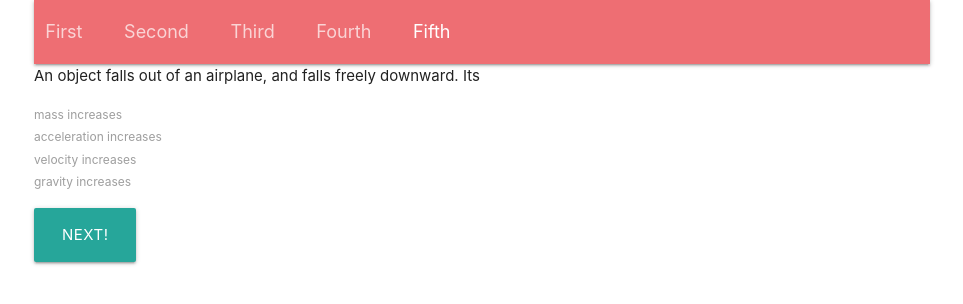
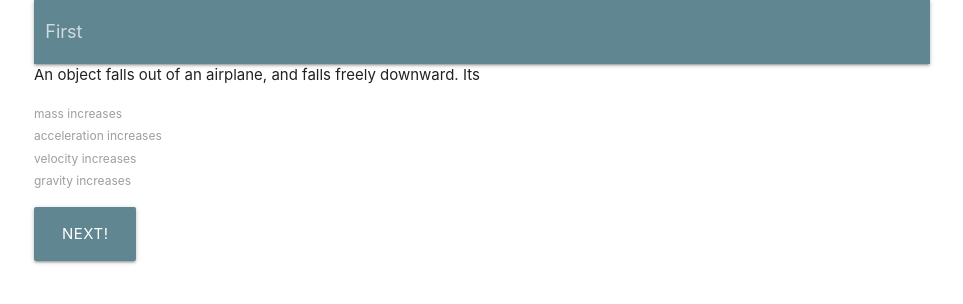
Before and after one commit to justinmarkhamlawrence/quiz, a plain HTML site: page index.html in a window 1280 px wide. Both pictures are taken after a click on the link "NEXT!". Shown: the whole page, without its empty margins (158-1121 px from the left). Drawn offline with nearby package versions, Linux system fonts and the light colour scheme.

Commit message:
all features working

```diff
--- a/css/style.css
+++ b/css/style.css
@@ -1,3 +1,11 @@
 .invis {
 	display: none;
 }
+
+.nav-wrapper {
+	background-color: #608692;
+}
+
+#next {
+	background-color: #608692;
+}
--- a/index.html
+++ b/index.html
@@ -15,65 +15,48 @@
 			<nav>
 		    <div class="nav-wrapper">
 		      <div class="col s12">
-		        <a href="#!" class="breadcrumb">First</a>
-		        <a href="#!" class="breadcrumb">Second</a>
-		        <a href="#!" class="breadcrumb">Third</a>
-		        <a href="#!" class="breadcrumb">Fourth</a>
-		        <a href="#!" class="breadcrumb">Fifth</a>
+		      	<a href="#!" class="section1 invis breadcrumb">First</a>
+		      	<a href="#!" class="section2 invis breadcrumb">Second</a>
+		   			<a href="#!" class="section3 invis breadcrumb">Third</a>
+		   			<a href="#!" class="section4 invis breadcrumb">Fourth</a>
+		   			<a href="#!" class="section5 invis breadcrumb">Fifth</a>
 		      </div>
-		    </div>
-		  </nav>
+		  	</div>
+			</nav>
 			<div class="section0 invis">
 				<h5>Introduction</h5>
 		    <p>Welcome to our Physics quiz! You will be asked five questions that will measure what you know about physics. For each question, select the correct answer and press the submit button. At the end of the quiz, we will give you a report card to let you know how well you did!</p>
 			</div>
-			<!-- <div class="divider"></div> -->
+			<form action="#">
 		  <div class="section1 invis">
-
-				<div class="question1"></div>
+		   	<div class="question1"></div>
 		    <ul></ul>
 		  </div>
-		  <!-- <div class="divider"></div> -->
 		  <div class="section2 invis">
 		  	<div class="question2"></div>
 		    <ul></ul>
 		  </div>
-		  <!-- <div class="divider"></div> -->
 		  <div class="section3 invis">
 		  	<div class="question3"></div>
 		    <ul></ul>
 		  </div>
-		  <!-- <div class="divider"></div> -->
 		  <div class="section4 invis">
 		  	<div class="question4"></div>
 		    <ul></ul>
 		  </div>
-		  <!-- <div class="divider"></div> -->
 		  <div class="section5 invis">
 		  	<div class="question5"></div>
 		    <ul></ul>
 		  </div>
-		  <!-- <div class="divider"></div>
-		  <div class="section">
-		    <h5>Section 2</h5>
-		    <p>Stuff</p>
+		  <div class="section6 invis">
+		  	<a href="#!" class="breadcrumb">Report Card</a>
+		  	<h1>Congrats! You got <span></span> out of 5 questions correct!</h1>
+		  	<a id="reset"class="waves-effect waves-light btn-large">reset</a>
 		  </div>
-		  <div class="divider"></div>
-		  <div class="section">
-		    <h5>Section 3</h5>
-    		<p>Stuff</p>
-			</div> -->
+		  </form>
 			<a id="next"class="waves-effect waves-light btn-large">next!</a>
-
-
-			<!-- <div class="divider"></div>
-			<div class="col s2 push-s10"><span class="flow-text">X / 5</span></div>
-			<button></button>
-			<div id="mainly"class="col s8 offset-s2">
-				<p>"Welcome to our game about something something! To play, click start!"</p>-->
-
-			</div>
 		</div>
+	</div>
 	</div>
 </body>
 </html>
--- a/js/app.js
+++ b/js/app.js
@@ -1,132 +1,157 @@
 $(document).ready(function() {
-
 	var q1 = [
 		"An object falls out of an airplane, and falls freely downward. Its"
 	,  {
-			a: "mass increases",
-			correct: false
+		a: "mass increases"
+
 	}, {
-			b: "acceleration increases",
-			correct: false
+		b: "acceleration increases"
+
 	}, {
-			c: "velocity increases",
-			correct: true
+		c: "velocity increases"
+
 	}, {
-			d: "gravity increases",
-			correct: false
-		}];
+		d: "gravity increases"
+
+	},
+		"velocity increases"
+	];
 
 	var q2 = [
 		"You brake suddenly. The passengers in your car lurch forward. This demonstrates"
 	, {
-			a: "gravity",
-			correct: false
+		a: "gravity"
+
 	}, {
-			b: "mass",
-			correct: false
+		b: "mass"
+
 	}, {
-			c: "good driving",
-			correct: false
+		c: "good driving"
+
 	}, {
-			d: "inertia",
-			correct: true
-		}];
+		d: "inertia"
+
+		},
+			"inertia"
+	];
 
 	var q3 = [
 		"A truck is travelling at 10 m/s. A package drops off the truck. Neglecting air resistance, as the package hits the ground, its horizontal speed is"
 	, {
-			a: "0 m/s",
-			correct: false
+		a: "0 m/s"
+
 	}, {
-			b: "10 m/s",
-			correct: true
+		b: "10 m/s"
+
 	}, {
-			c: "20 m/s",
-			correct: false
+		c: "20 m/s"
+
 	}, {
-			d: "depends on the height of the truck",
-			correct: false
-		}];
+		d: "depends on the height of the truck"
+
+	},
+		"10 m/s"
+	];
 
 	var q4 = [
 		"A truck is decelerating. A package is dropped from the midpoint of the ceiling of the truck's storage compartment. The package hits the floor"
 	, {
-			a: "immediately beneath the midpoint of the ceiling",
-			correct: false
+		a: "immediately beneath the midpoint of the ceiling"
+
 	}, {
-			b: "closer to the back of the truck than the midpoint",
-			correct: false
+		b: "closer to the back of the truck than the midpoint"
+
 	}, {
-			c: "closer to the front of the truck than the midpoint",
-			correct: true
+		c: "closer to the front of the truck than the midpoint"
+
 	}, {
-			d: "none of the above",
-			correct: false
-		}];
+		d: "none of the above"
+
+		},
+			"closer to the front of the truck than the midpoint"
+	];
 
 	var q5 = [
 		"You tie a rock to a string and whirl it in a horizontal circle. The string breaks. In the absence of gravity, the rock"
 	, {
-			a: "travels in a circle",
-			correct: false
+		a: "travels in a circle"
+
 	}, {
-			b: "falls in a straight line down to the earth",
-			correct: false
+		b: "falls in a straight line down to the earth"
+
 	}, {
-			c: "flies in a straight line vertically up into the air",
-			correct: false
+		c: "flies in a straight line vertically up into the air"
+
 	}, {
-			d: "travels in a straight line horizontally away from you",
-			correct: true
-		}];
+		d: "travels in a straight line horizontally away from you"
 
-		var section = [$(".section0"), $("section1"), $("section2"), $("section3"), $("section4"), $("section5")];
+		},
+			"travels in a straight line horizontally away from you"
+	];
+
+	var results = -1;
+	var questions = [q1,q2,q3,q4,q5];
+	var section = [$(".section0"), $("section1"), $("section2"), $("section3"), $("section4"), $("section5"), $("section6")];
 		$(".section0").css("display", "block")
+		var correct
 		var i = 1
-			var next = function() {
-				console.log(section[i]);
+		var next = function(selection) {
+			if (i !== 1) {
+				correct = questions[i-2][5];
+			};
+			if (correct === selection) {
+				results++
+			};
 			$(".section"+i).css("display", "block");
-
 			i++;
+			$("span").text(results);
+			if (i===7) {
+				$("#next").hide();
+			}
 		}
 
 	$("#next").on("click", function(e) {
-			console.log("hello");
 		e.preventDefault();
+		var selection = $('form input[name=q1]:checked').val()
+		console.log(selection)
+		//if selection is undefined, with the exception of the first click, don't advance
+		if (selection || i===1) {
 			$(".invis").hide();
-			next();
+			next(selection);
+			$('.radio-btn').prop('checked', false);
+		}
 	});
 
-
-
-
-
-
+	$("#reset").on("click", function() {
+			//hide report card section
+			$(".section6").hide();
+			//show intro section
+			$(".section0, #next").show();
+			//reset counters
+			i=1;
+			results=0;
+	});
 
 	$(".question1").text(q1[0]);
 	$(".question2").text(q2[0]);
 	$(".question3").text(q3[0]);
 	$(".question4").text(q4[0]);
 	$(".question5").text(q5[0]);
-		for (var j = 1; j <= 5; j++) {
+	for (var j = 1; j <= 4; j++) {
 		var key = Object.keys(q1[j])[0];
-					$(".section1 ul").append('<li><input name="q1"type="radio" id="test'+j+'" /><label for="test'+j+'">'+ q1[j][key] +'</label></li>');
+		$(".section1 ul").append('<li><input value=\'' +q1[j][key]+'\' class="radio-btn" name="q1" type="radio" id="test'+j+'" /><label for="test'+j+'">'+ q1[j][key] +'</label></li>');
 
 		var key = Object.keys(q2[j])[0];
-					$(".section2 ul").append('<li><input name="q1"type="radio" id="test'+j+5+'" /><label for="test'+j+5+'">'+ q1[j][key] +'</label></li>');
+		$(".section2 ul").append('<li><input value=\'' +q2[j][key]+'\' class="radio-btn" name="q1" type="radio" id="test'+j+5+'" /><label for="test'+j+5+'">'+ q2[j][key] +'</label></li>');
 
 		var key = Object.keys(q3[j])[0];
-					$(".section3 ul").append('<li><input name="q1"type="radio" id="test'+j+10+'" /><label for="test'+j+10+'">'+ q1[j][key] +'</label></li>');
+		$(".section3 ul").append('<li><input value=\'' +q3[j][key]+'\' class="radio-btn" name="q1" type="radio" id="test'+j+10+'" /><label for="test'+j+10+'">'+ q3[j][key] +'</label></li>');
 
 		var key = Object.keys(q4[j])[0];
-					$(".section4 ul").append('<li><input name="q1"type="radio" id="test'+j+15+'" /><label for="test'+j+15+'">'+ q1[j][key] +'</label></li>');
+		$(".section4 ul").append('<li><input value=\'' +q4[j][key]+'\' class="radio-btn" name="q1" type="radio" id="test'+j+15+'" /><label for="test'+j+15+'">'+ q4[j][key] +'</label></li>');
 
 		var key = Object.keys(q5[j])[0];
-					$(".section5 ul").append('<li><input name="q1"type="radio" id="test'+j+20+'" /><label for="test'+j+20+'">'+ q1[j][key] +'</label></li>');
+		$(".section5 ul").append('<li><input value=\'' +q5[j][key]+'\' class="radio-btn" name="q1" type="radio" id="test'+j+20+'" /><label for="test'+j+20+'">'+ q5[j][key] +'</label></li>');
 	};
 
-
-
-
-
 });
```
Lines whose indentation alone changed are shown as unchanged.
